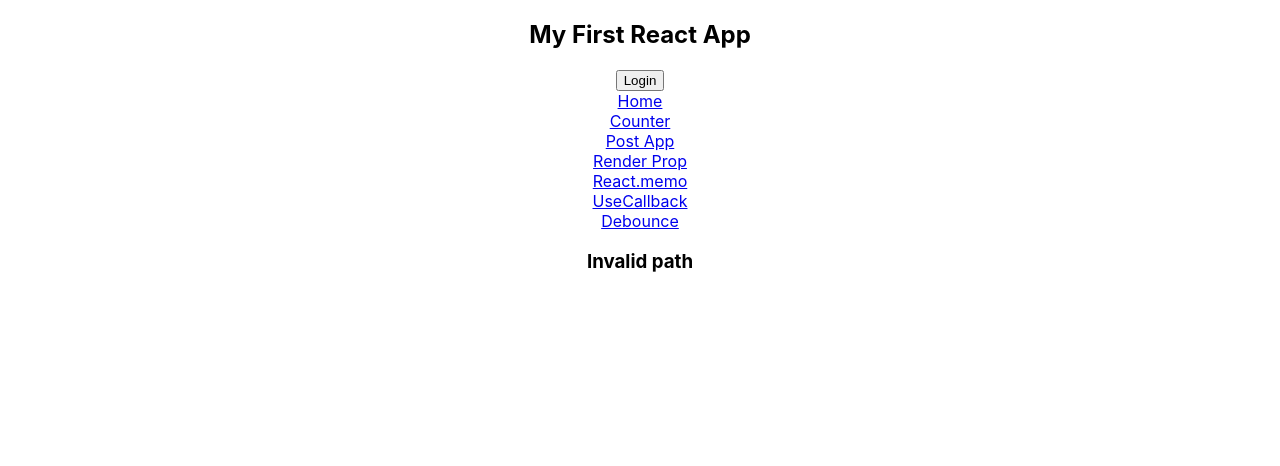
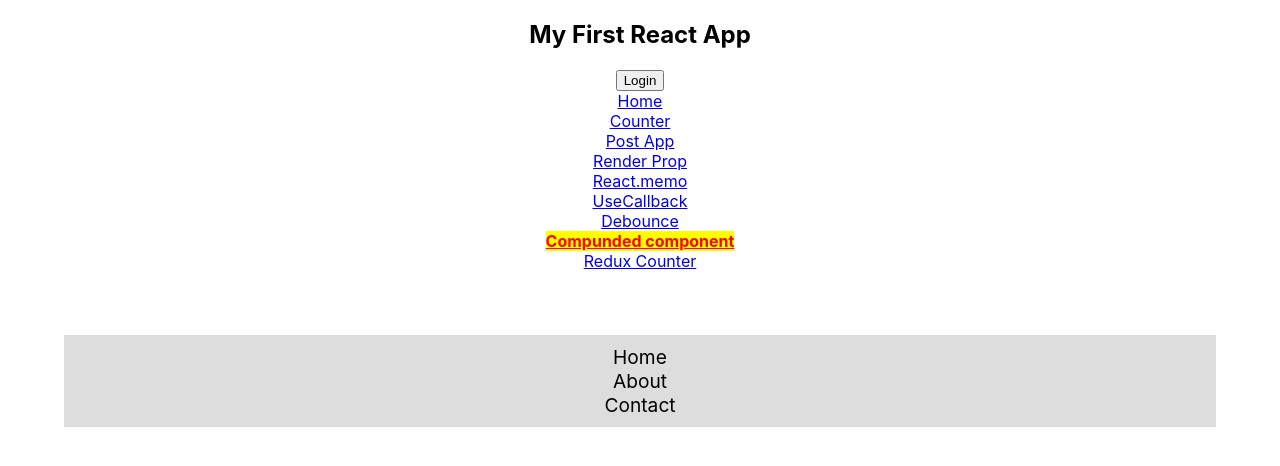
Before and after one commit to urvashipatil/dassault-react, a React (Create React App) app: page /compounded in a window 1280 px wide. Shown: the top 466 px of the page. Built offline with nearby package versions, Linux system fonts and the light colour scheme; the HTML template or start-up script is replaced by a standard one.

Commit message:
Added compundedcomponent and Redux examples

```diff
--- a/package.json
+++ b/package.json
@@ -13,6 +13,9 @@
     "react-redux": "^8.0.2",
     "react-router-dom": "^5.3.0",
     "react-scripts": "5.0.1",
+    "redux": "^4.2.0",
+    "redux-devtools-extension": "^2.13.9",
+    "redux-thunk": "^2.4.1",
     "web-vitals": "^2.1.4"
   },
   "scripts": {
--- a/src/App.js
+++ b/src/App.js
@@ -23,6 +23,10 @@ import ReactMemoApp from "./components/memoize/react-memo-app";
 import UseCallBackApp from "./components/memoize/use-callback-app";
 import Search from "./components/search";
 import ErrorBoundary from "./components/error-boundary";
+import CompoundedApp from "./components/compounded-component/compounded-app";
+import { Provider } from "react-redux";
+import counterStore from "./components/redux/counter-store";
+import ReduxCounter from "./components/redux/redux-counter";
 
 const Counter = React.lazy(() => import("./components/use-effect/counter"));
 const PostApp = React.lazy(() => import("./components/postapp/post-app"));
@@ -92,6 +96,16 @@ function App() {
             Debounce
           </NavLink>
         </div>
+        <div>
+          <NavLink activeClassName="activ-nav" to="/compounded">
+            Compunded component
+          </NavLink>
+        </div>
+        <div>
+          <NavLink activeClassName="activ-nav" to="/reduxcounter">
+            Redux Counter
+          </NavLink>
+        </div>
         <Switch>
           <Route path="/" exact>
             <Greeting name="Urvashi" />
@@ -134,6 +148,14 @@ function App() {
               </ErrorBoundary> */}
             </>
           </Route>
+          <Route path="/compounded" exact>
+            <CompoundedApp />
+          </Route>
+          <Route path="/reduxcounter" exact>
+            <Provider store={counterStore}>
+              <ReduxCounter />
+            </Provider>
+          </Route>
           <Route component={() => <h3>Invalid path</h3>}></Route>
         </Switch>
       </Router>
--- /dev/null
+++ b/src/components/compounded-component/compounded-app.js
@@ -0,0 +1,41 @@
+import React, { useState, useContext } from "react";
+import "./nav.css";
+
+export default function CompoundedApp() {
+  return (
+    <div className="container app">
+      <Nav>
+        <Nav.NavElem title="Home" />
+        <Nav.NavElem title="About" />
+        <Nav.NavElem title="Contact" />
+      </Nav>
+    </div>
+  );
+}
+
+const NavContext = React.createContext();
+
+function Nav({ children }) {
+  const [activeTitle, setActiveTitle] = useState(null);
+
+  return (
+    <NavContext.Provider value={{ activeTitle, setActiveTitle }}>
+      <nav className="nav">{children}</nav>
+    </NavContext.Provider>
+  );
+}
+
+function NavElem({ title = "" }) {
+  const { activeTitle, setActiveTitle } = useContext(NavContext);
+
+  return (
+    <div
+      className={`nav-elem ${title == activeTitle ? "active" : ""}`}
+      onClick={() => setActiveTitle(title)}
+    >
+      {title}
+    </div>
+  );
+}
+
+Nav.NavElem = NavElem;
--- /dev/null
+++ b/src/components/compounded-component/nav.css
@@ -0,0 +1,16 @@
+.nav {
+  cursor: pointer;
+  display: flex;
+  flex-direction: column;
+  padding: 10px;
+  font-size: 1.2em;
+  /*   border-bottom: 6px solid #999; */
+  background-color: #ddd;
+}
+
+.nav-elem.active {
+  transition: 0.2s ease-in;
+  background-color: black;
+  color: white;
+  /*   border-bottom: 6px solid red; */
+}
--- /dev/null
+++ b/src/components/redux/counter-reducer.js
@@ -0,0 +1,10 @@
+export function counterReducer(state = 0, action) {
+  switch (action.type) {
+    case "INCREMENT":
+      return state + action.payload;
+    case "DECREMENT":
+      return state - action.payload;
+  }
+
+  return state;
+}
--- /dev/null
+++ b/src/components/redux/counter-store.js
@@ -0,0 +1,12 @@
+import { createStore } from "redux";
+import { counterReducer } from "./counter-reducer";
+
+const store = createStore(
+  counterReducer,
+  0,
+  window.__REDUX_DEVTOOLS_EXTENSION__ && window.__REDUX_DEVTOOLS_EXTENSION__()
+);
+
+console.log(store.getState());
+
+export default store;
--- /dev/null
+++ b/src/components/redux/redux-counter.js
@@ -0,0 +1,33 @@
+// import { useState } from "react";
+import { useSelector, useDispatch } from "react-redux";
+
+function IncrementActionCreator() {
+  return { type: "INCREMENT", payload: 2 };
+}
+
+const ReduxCounter = () => {
+  const counter = useSelector((state) => state);
+  const dispatch = useDispatch();
+
+  function increment() {
+    // setCounter(counter + 1);
+    dispatch(IncrementActionCreator());
+  }
+
+  function decrement() {
+    // setCounter(counter - 1);
+    dispatch({ type: "DECREMENT", payload: 2 });
+  }
+
+  return (
+    <div className="counter">
+      <h1>Using Redux - {counter}</h1>
+      <div>
+        <button onClick={increment}>+</button>
+        <button onClick={decrement}>-</button>
+      </div>
+    </div>
+  );
+};
+
+export default ReduxCounter;
```
Also changed, not shown: src/components/redux/posts/post-reducer.js (added, +8 -0 lines), src/components/redux/posts/post-store.js (added, +22 -0 lines), src/components/redux/posts/redux-posts.js (added, +56 -0 lines), 1 other file (tests, documents, lock files or other folders).
